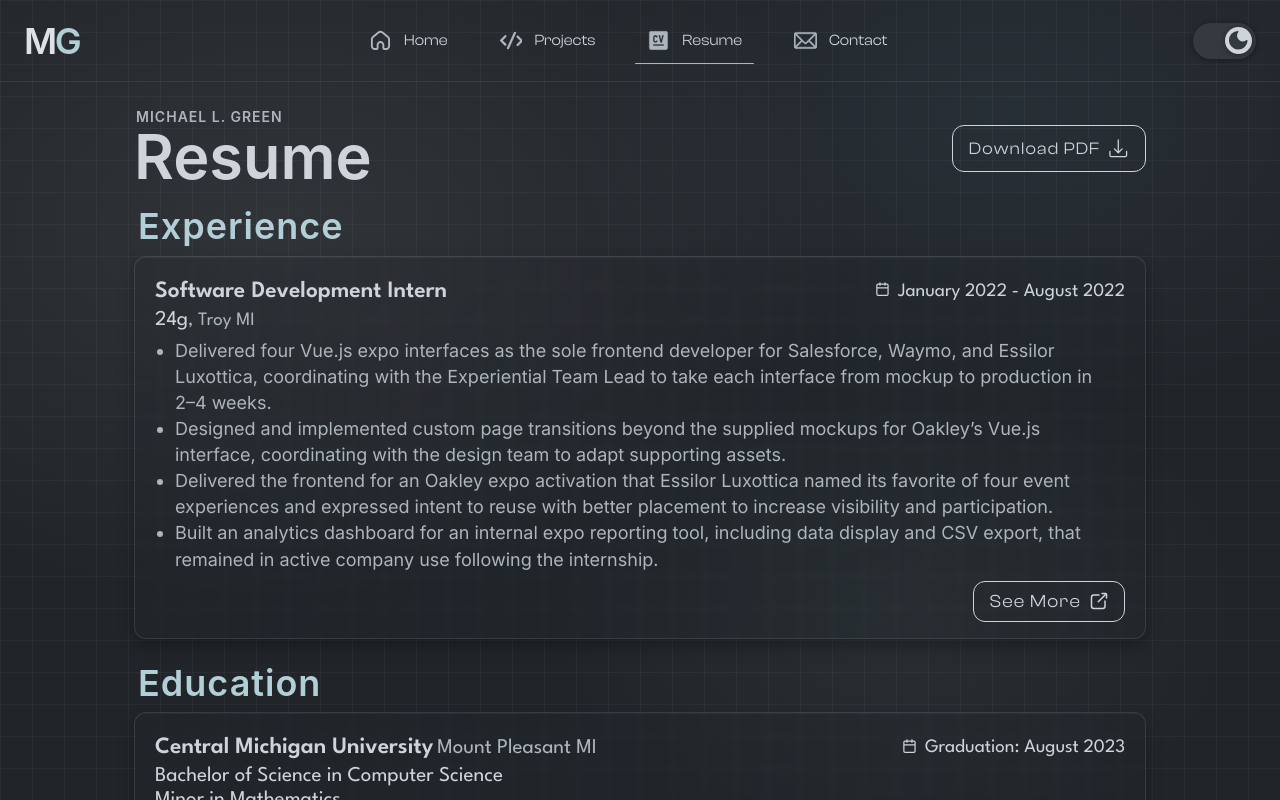
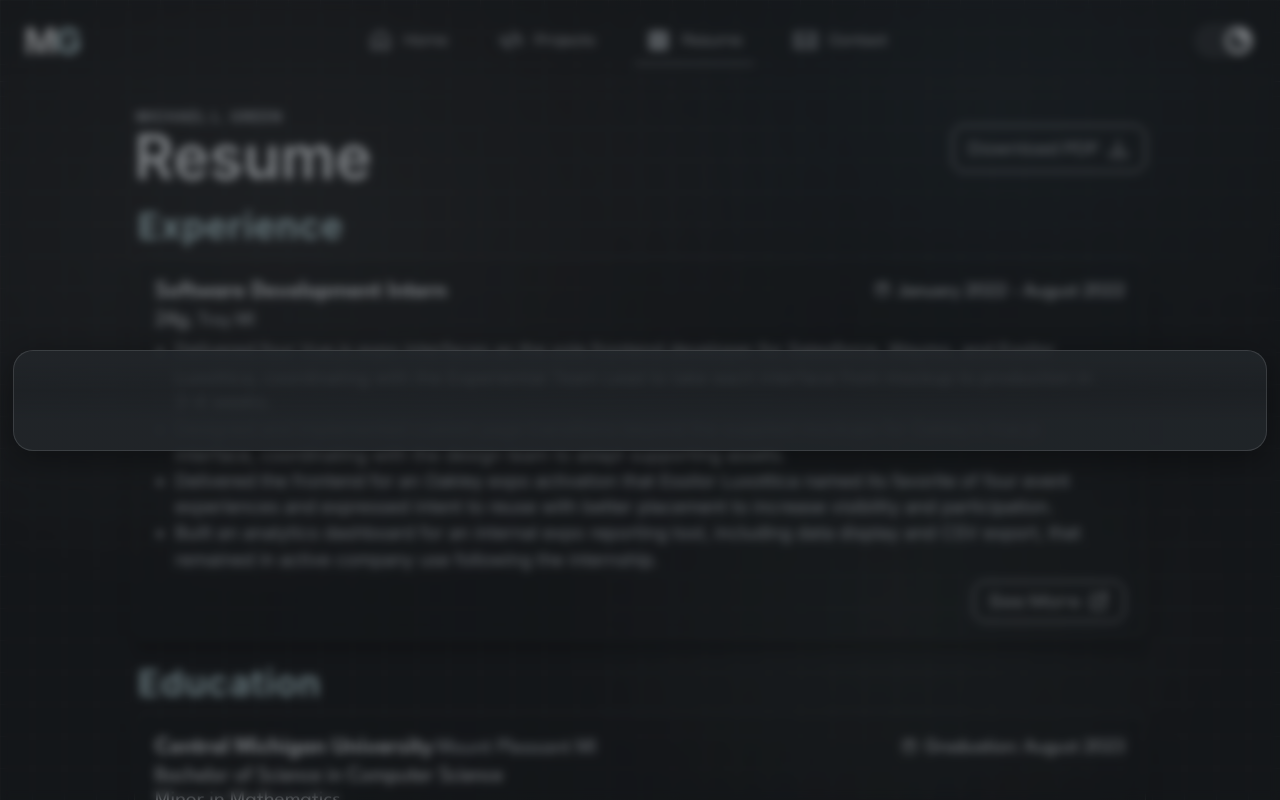
Before and after one commit to michaelgreenl/e-portfolio, a Vue app: page /resume in a window 1280 px wide. Both pictures are taken after a click on the button "See More". Shown: the top 800 px of the page. Built offline with nearby package versions, Linux system fonts and the light colour scheme; a web font is replaced by a local one.

Commit message:
refactor: extract shared selected window

```diff
--- a/src/App.vue
+++ b/src/App.vue
@@ -56,15 +56,6 @@ body,
     @include bp-xl-desktop {
         font-size: 18px;
     }
-}
-
-.no-scroll {
-    position: fixed;
-    top: 0;
-    left: 0;
-    width: 100%;
-    height: 100%;
-    overflow: hidden;
 }
 
 .page {
--- /dev/null
+++ b/src/animations/component/selectedWindow.js
@@ -0,0 +1,28 @@
+import { gsap } from 'gsap';
+import { TIMING } from '@/animations/constants/timing.js';
+
+export const selectedWindowAnimations = {
+    show: ({ tl, targets, reducedMotion }) => {
+        gsap.set(targets, {
+            autoAlpha: 0,
+            scale: reducedMotion ? 1 : 0.98,
+        });
+
+        tl.to(targets, {
+            autoAlpha: 1,
+            duration: reducedMotion ? 0.01 : TIMING.duration.normal,
+            ease: TIMING.easing.smooth,
+            scale: 1,
+        });
+    },
+
+    hide: ({ tl, targets, onComplete, reducedMotion }) => {
+        tl.to(targets, {
+            autoAlpha: 0,
+            duration: reducedMotion ? 0.01 : TIMING.duration.normal,
+            ease: TIMING.easing.smooth,
+            scale: reducedMotion ? 1 : 0.98,
+            onComplete,
+        });
+    },
+};
--- a/src/animations/page/projects.js
+++ b/src/animations/page/projects.js
@@ -82,30 +82,6 @@ export const projectAnimations = {
         }
     },
 
-    showSelectedProject: ({ tl, targets, reducedMotion }) => {
-        gsap.set(targets, {
-            autoAlpha: 0,
-            scale: reducedMotion ? 1 : 0.98,
-        });
-
-        tl.to(targets, {
-            autoAlpha: 1,
-            duration: reducedMotion ? 0.01 : TIMING.duration.normal,
-            ease: TIMING.easing.smooth,
-            scale: 1,
-        });
-    },
-
-    hideSelectedProject: ({ tl, targets, onComplete, reducedMotion }) => {
-        tl.to(targets, {
-            autoAlpha: 0,
-            duration: reducedMotion ? 0.01 : TIMING.duration.normal,
-            ease: TIMING.easing.smooth,
-            scale: reducedMotion ? 1 : 0.98,
-            onComplete,
-        });
-    },
-
     showSelectedProjectDetails: ({ tl, target, onComplete }) => {
         const detailTargets = getSelectedProjectDetailTargets(target);
 
--- a/src/components/Project/SelectedProject.vue
+++ b/src/components/Project/SelectedProject.vue
@@ -1,5 +1,6 @@
 <script setup>
 import { ref } from 'vue';
+import SelectedWindow from '@/components/SelectedWindow.vue';
 import Button from '@/components/Button.vue';
 import ToolChip from '@/components/ToolChip.vue';
 import ProjectDemoVideo from '@/components/Project/ProjectDemoVideo.vue';
@@ -16,22 +17,14 @@ defineProps({
 
 const emit = defineEmits(['close-project']);
 
-const el = ref(null);
-const overlay = ref(null);
+const selectedWindow = ref(null);
+const close = () => selectedWindow.value.close();
 
-defineExpose({ el, overlay });
+defineExpose({ close });
 </script>
 
 <template>
-    <div
-        ref="el"
-        class="selected-container"
-        tabindex="0"
-        role="dialog"
-        aria-modal="true"
-        :aria-label="activeProject.title"
-        @keydown.esc="emit('close-project')"
-    >
+    <SelectedWindow ref="selectedWindow" :label="activeProject.title" @close="emit('close-project')">
         <div class="selected-project">
             <div class="project-overview">
                 <div class="date">
@@ -73,7 +66,7 @@ defineExpose({ el, overlay });
             </div>
 
             <div class="project-details">
-                <button class="close-btn" type="button" aria-label="Close project" @click="emit('close-project')">
+                <button class="close-btn" type="button" aria-label="Close project" @click="close">
                     <CloseIcon />
                 </button>
 
@@ -90,18 +83,12 @@ defineExpose({ el, overlay });
                 </ul>
             </div>
         </div>
-
-        <div ref="overlay" class="overlay" @click="emit('close-project')"></div>
-    </div>
+    </SelectedWindow>
 </template>
 
 <style lang="scss" scoped>
 p {
     margin: 0;
-}
-
-.selected-container {
-    @include flex-center-all;
 }
 
 .project-title,
@@ -110,55 +97,13 @@ p {
     align-items: center;
 }
 
-.overlay {
-    position: fixed;
-    inset: 0;
-    z-index: 1;
-    width: 100vw;
-    height: 100vh;
-}
-
-.selected-container {
-    position: fixed;
-    top: 0;
-    z-index: 2;
-    width: 100vw;
-    height: 100vh;
-    font-size: 1.1em;
-    backdrop-filter: blur(5px);
-
-    @include theme-dark {
-        background-color: rgb(0 0 0 / 40%);
-    }
-}
-
 .selected-project {
-    position: relative;
-    z-index: 2;
     display: grid;
     grid-template-columns: minmax(0, 1.02fr) minmax(0, 0.98fr);
     gap: $space-3 $space-6;
-    width: 98vw;
-    max-width: 90em;
-    max-height: 95dvh;
-    padding: $size-9 $size-10;
-    margin: $space-8 0;
-    overflow-y: auto;
-    border: 1px solid rgb(255 255 255 / 12%);
-    border-radius: $radius-xl;
-    box-shadow: 0 8px 32px 0 rgb(0 0 0 / 37%);
-
-    @include theme-dark {
-        background: linear-gradient(0deg, #212529ea 30%, #212529aa 60%, #212529ea 90%);
-    }
-
-    @include theme-light {
-        background: linear-gradient(0deg, #dee2e6ea 40%, #dee2e6aa 60%, #dee2e6ea 90%);
-    }
 
     @include bp-lg-laptop {
         column-gap: $space-10;
-        padding: $size-9 $size-12;
     }
 }
 
--- /dev/null
+++ b/src/components/SelectedWindow.vue
@@ -0,0 +1,132 @@
+<script setup>
+import { ref, onMounted, onBeforeUnmount } from 'vue';
+import { useGsap } from '@/composables/useGsap.js';
+import { selectedWindowAnimations } from '@/animations/component/selectedWindow.js';
+
+defineProps({
+    label: { required: true, type: String },
+});
+
+const emit = defineEmits(['close']);
+const el = ref(null);
+const overlay = ref(null);
+const { registerAnim } = useGsap();
+const showWindow = registerAnim(selectedWindowAnimations.show);
+const hideWindow = registerAnim(selectedWindowAnimations.hide);
+let scrollPosition;
+let isClosing = false;
+
+onMounted(() => {
+    scrollPosition = window.scrollY;
+    document.body.classList.add('no-scroll');
+    document.body.style.top = `-${scrollPosition}px`;
+    showWindow({ targets: [el.value, overlay.value] }).eventCallback('onComplete', () => {
+        if (!isClosing) el.value.focus({ preventScroll: true });
+    });
+});
+
+function restoreScroll() {
+    if (scrollPosition === undefined) return;
+
+    document.body.classList.remove('no-scroll');
+    document.body.style.top = '';
+    window.scrollTo(0, scrollPosition);
+    scrollPosition = undefined;
+}
+
+function close() {
+    if (isClosing) return;
+    isClosing = true;
+    restoreScroll();
+
+    hideWindow({
+        targets: [el.value, overlay.value],
+        onComplete: () => {
+            el.value.blur();
+            emit('close');
+        },
+    });
+}
+
+onBeforeUnmount(restoreScroll);
+defineExpose({ close });
+</script>
+
+<template>
+    <div
+        ref="el"
+        class="selected-container"
+        tabindex="0"
+        role="dialog"
+        aria-modal="true"
+        :aria-label="label"
+        @keydown.esc="close"
+    >
+        <div class="selected-window">
+            <slot />
+        </div>
+
+        <div ref="overlay" class="overlay" @click="close"></div>
+    </div>
+</template>
+
+<style lang="scss" scoped>
+:global(.no-scroll) {
+    position: fixed;
+    top: 0;
+    left: 0;
+    width: 100%;
+    height: 100%;
+    overflow: hidden;
+}
+
+.selected-container {
+    @include flex-center-all;
+
+    position: fixed;
+    top: 0;
+    z-index: 2;
+    width: 100vw;
+    height: 100vh;
+    font-size: 1.1em;
+    backdrop-filter: blur(5px);
+
+    @include theme-dark {
+        background-color: rgb(0 0 0 / 40%);
+    }
+}
+
+.overlay {
+    position: fixed;
+    inset: 0;
+    z-index: 1;
+    width: 100vw;
+    height: 100vh;
+}
+
+.selected-window {
+    position: relative;
+    z-index: 2;
+    width: 98vw;
+    max-width: 90em;
+    max-height: 95dvh;
+    padding: $size-9 $size-10;
+    margin: $space-8 0;
+    overflow-y: auto;
+    border: 1px solid rgb(255 255 255 / 12%);
+    border-radius: $radius-xl;
+    box-shadow: 0 8px 32px 0 rgb(0 0 0 / 37%);
+
+    @include theme-dark {
+        background: linear-gradient(0deg, #212529ea 30%, #212529aa 60%, #212529ea 90%);
+    }
+
+    @include theme-light {
+        background: linear-gradient(0deg, #dee2e6ea 40%, #dee2e6aa 60%, #dee2e6ea 90%);
+    }
+
+    @include bp-lg-laptop {
+        padding: $size-9 $size-12;
+    }
+}
+</style>
--- a/src/views/ProjectsView.vue
+++ b/src/views/ProjectsView.vue
@@ -1,8 +1,6 @@
 <script setup>
 import { ref, onMounted, watch, nextTick } from 'vue';
-import { useGsap } from '@/composables/useGsap.js';
 import { useRouteStore } from '@/stores/routeStore.js';
-import { projectAnimations } from '@/animations/page/projects.js';
 import { useUtilAnimations } from '@/composables/useUtilAnimations.js';
 import { useBreakpoints } from '@/composables/useBreakpoints.js';
 import projectsData from '@/assets/data/projects.json';
@@ -24,12 +22,6 @@ const routeStore = useRouteStore();
 const { revealIn, headerReveal, headerDismiss } = useUtilAnimations();
 
 const { isLaptop } = useBreakpoints();
-const { registerAnim } = useGsap();
-
-const anims = {
-    showSelectedProject: registerAnim(projectAnimations.showSelectedProject),
-    hideSelectedProject: registerAnim(projectAnimations.hideSelectedProject),
-};
 
 const pageHeader = ref(null);
 const selectedProject = ref(null);
@@ -50,7 +42,6 @@ const externalIcons = {
 };
 
 const activeProject = ref();
-const scrollPosition = ref();
 const autoplayVideo = ref(false);
 const enteringProjectSlugs = ref(new Set(projectsData.map(({ slug }) => slug)));
 
@@ -59,7 +50,7 @@ watch(
     (newVal) => {
         if (newVal) {
             if (activeProject.value) {
-                closeProject();
+                selectedProject.value?.close();
             }
 
             headerDismiss({ headerEl: pageHeader.value, extraTargets: ['.project-card'] });
@@ -99,34 +90,10 @@ async function openProject(project, autoplay = false) {
 
     if (isLaptop.value) {
         activeProject.value = project;
-
-        scrollPosition.value = window.scrollY;
-        document.body.classList.add('no-scroll');
-        document.body.style.top = `-${scrollPosition.value}px`;
-
-        await nextTick();
-        selectedProject.value.el.focus();
-        anims.showSelectedProject({ targets: [selectedProject.value.el, selectedProject.value.overlay] });
     } else {
         queriedProjectRef.openProject(autoplay);
         await nextTick();
         queriedProjectRef.scrollToSelectedCard();
-    }
-}
-
-function closeProject() {
-    document.body.classList.remove('no-scroll');
-    document.body.style.top = '';
-    window.scrollTo(0, scrollPosition.value);
-
-    if (selectedProject.value) {
-        anims.hideSelectedProject({
-            targets: [selectedProject.value.el, selectedProject.value.overlay],
-            onComplete: () => {
-                selectedProject.value.el.blur();
-                activeProject.value = null;
-            },
-        });
     }
 }
 </script>
@@ -140,7 +107,7 @@ function closeProject() {
             :autoplay-video="autoplayVideo"
             :project-logos="projectLogos"
             :external-icons="externalIcons"
-            @close-project="closeProject()"
+            @close-project="activeProject = null"
         />
 
         <div ref="pageHeader" class="page-header">
@@ -163,7 +130,7 @@ function closeProject() {
                 :data-project-slug="project.slug"
                 :class="{ 'is-page-transitioning': enteringProjectSlugs.has(project.slug) || routeStore.isLeaving }"
                 @open-project="openProject"
-                @close-selected="closeProject"
+                @close-selected="selectedProject?.close()"
             />
         </div>
     </div>
--- a/src/views/ResumeView.vue
+++ b/src/views/ResumeView.vue
@@ -1,5 +1,5 @@
 <script setup>
-import { onMounted, watch } from 'vue';
+import { ref, onMounted, watch } from 'vue';
 import projectsData from '@/assets/data/projects.json';
 import resumeData from '@/assets/data/resume.json';
 import { useRouteStore } from '@/stores/routeStore.js';
@@ -7,6 +7,7 @@ import { useThemeStore } from '@/stores/themeStore.js';
 import { useGsap } from '@/composables/useGsap.js';
 import { resumeAnimations } from '@/animations/page/resume.js';
 import Button from '@/components/Button.vue';
+import SelectedWindow from '@/components/SelectedWindow.vue';
 import DownloadIcon from '@/components/SVGs/DownloadIcon.vue';
 import DownloadThickIcon from '@/components/SVGs/DownloadThickIcon.vue';
 import CalendarIcon from '@/components/SVGs/CalendarIcon.vue';
@@ -14,6 +15,8 @@ import BoxArrowIcon from '@/components/SVGs/BoxArrowIcon.vue';
 
 const routeStore = useRouteStore();
 const themeStore = useThemeStore();
+const showInternship = ref(false);
+const internshipWindow = ref(null);
 
 const { registerAnim } = useGsap();
 
@@ -26,6 +29,7 @@ watch(
     () => routeStore.isLeaving,
     (newVal) => {
         if (newVal) {
+            internshipWindow.value?.close();
             anims.exitPage();
         }
     },
@@ -38,6 +42,13 @@ onMounted(() => {
 
 <template>
     <div class="resume-container page">
+        <SelectedWindow
+            v-if="showInternship"
+            ref="internshipWindow"
+            label="24G internship"
+            @close="showInternship = false"
+        />
+
         <div class="page-header">
             <div class="page-title">
                 <span class="page-eyebrow">Michael L. Green</span>
@@ -81,7 +92,13 @@ onMounted(() => {
                         </ul>
 
                         <div v-if="key === '24g'" class="segment-footer">
-                            <Button text="See More" :iconRight="BoxArrowIcon" preset="primary" type="button" />
+                            <Button
+                                text="See More"
+                                :iconRight="BoxArrowIcon"
+                                preset="primary"
+                                type="button"
+                                @click="showInternship = true"
+                            />
                         </div>
                     </div>
                 </div>
```
